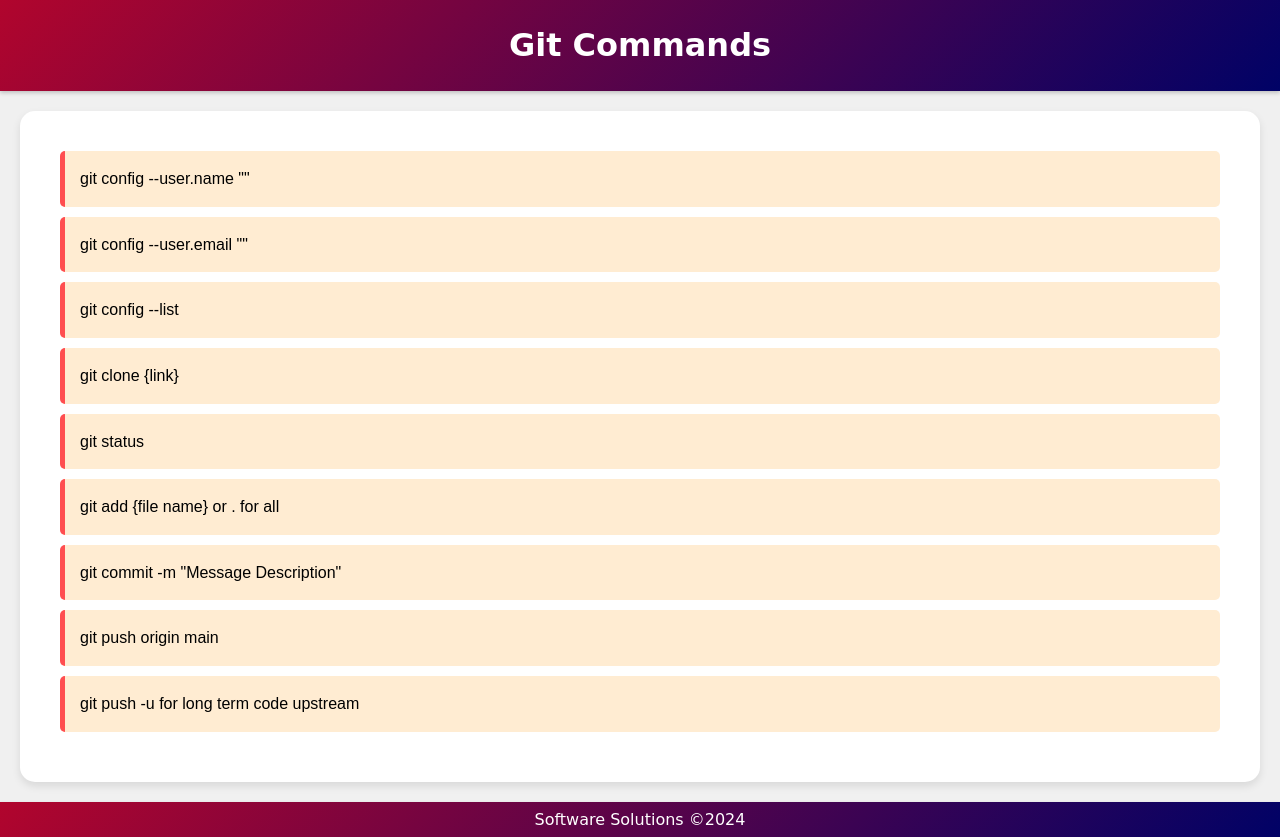
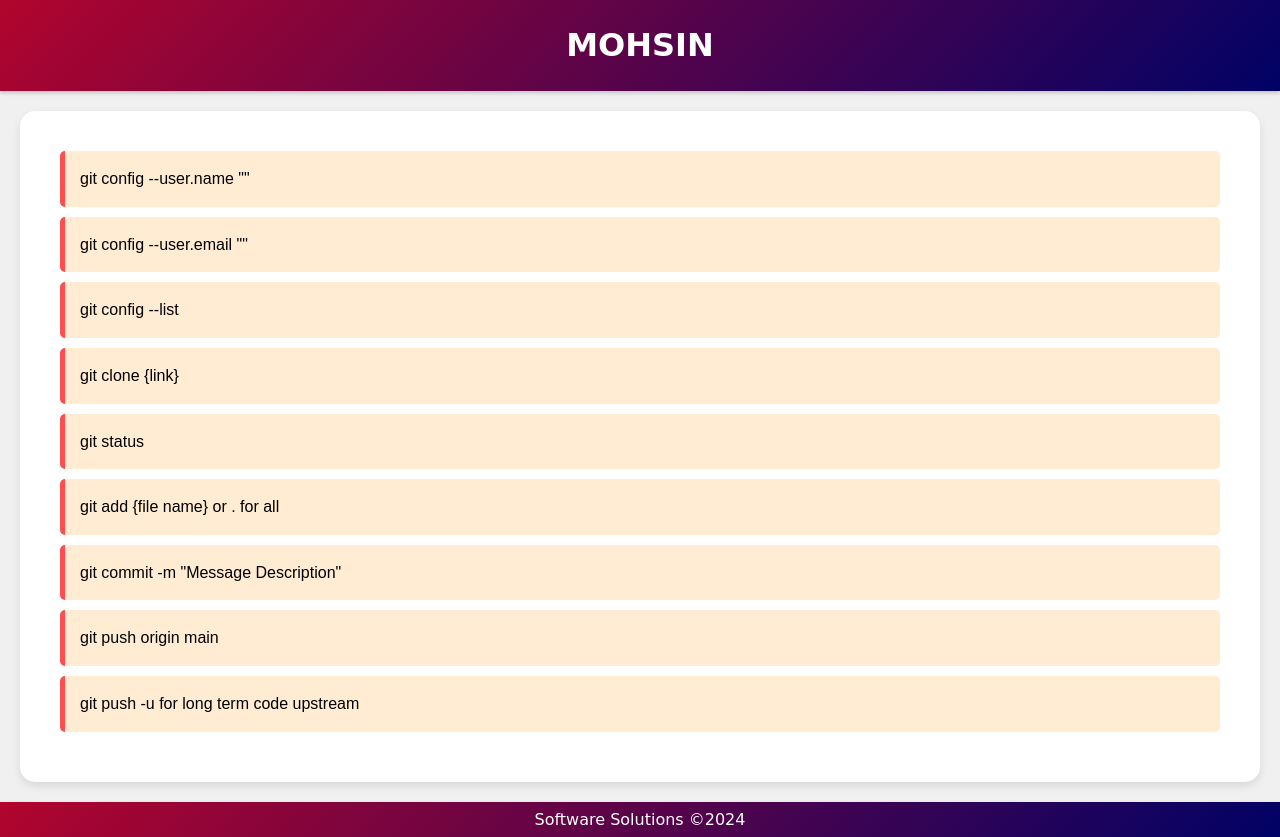
Before and after one commit to se-mohsin/Git-Commands, a plain HTML site: page index.html in a window 1280 px wide. Drawn offline with Linux system fonts and the light colour scheme.

Commit message:
Page Updated

```diff
--- a/index.html
+++ b/index.html
@@ -8,7 +8,7 @@
 </head>
 <body>
     <header>
-        <h1>Git Commands</h1>
+        <h1>MOHSIN</h1>
     </header>
     <main>
         <ul>
```
